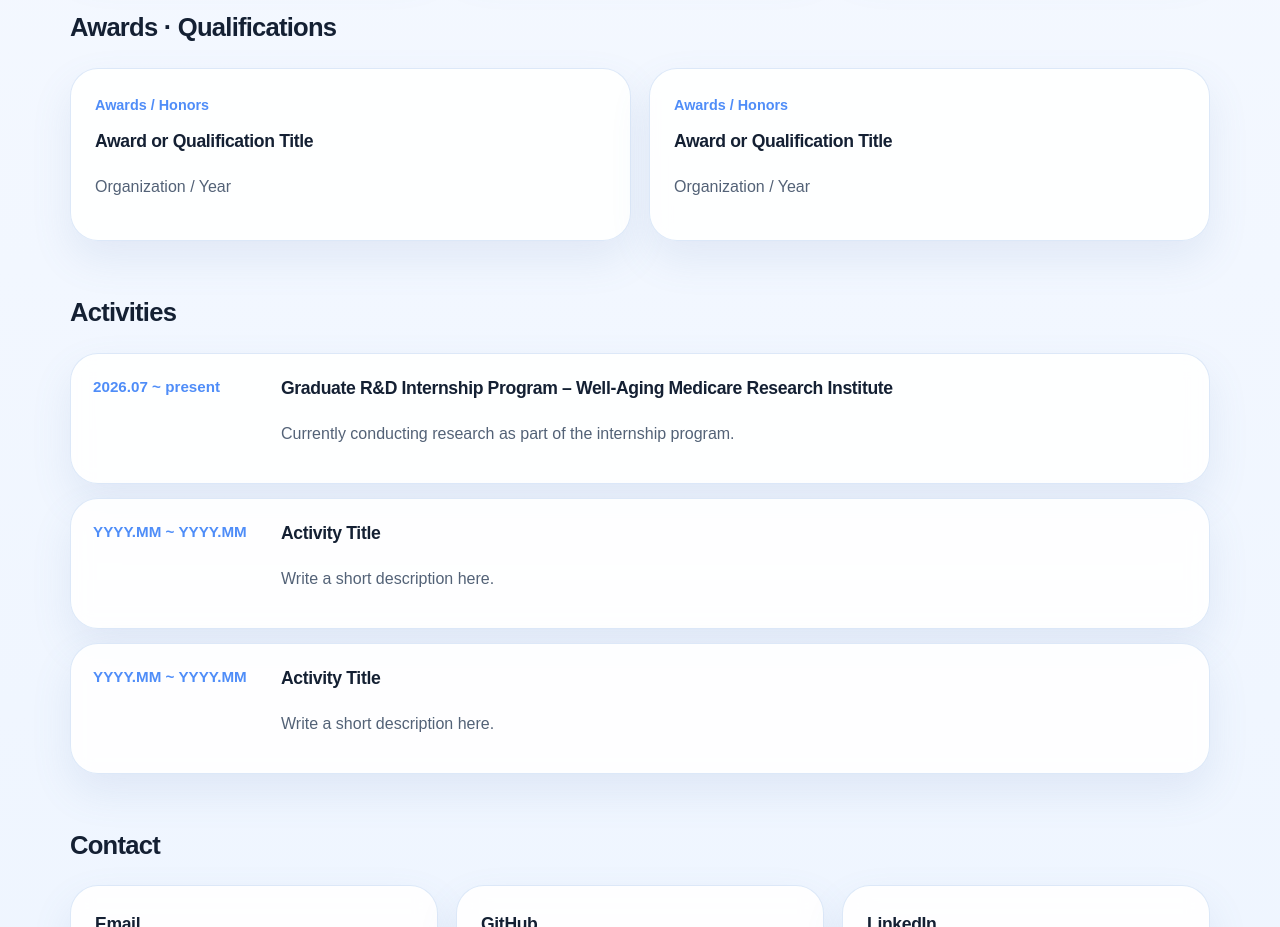
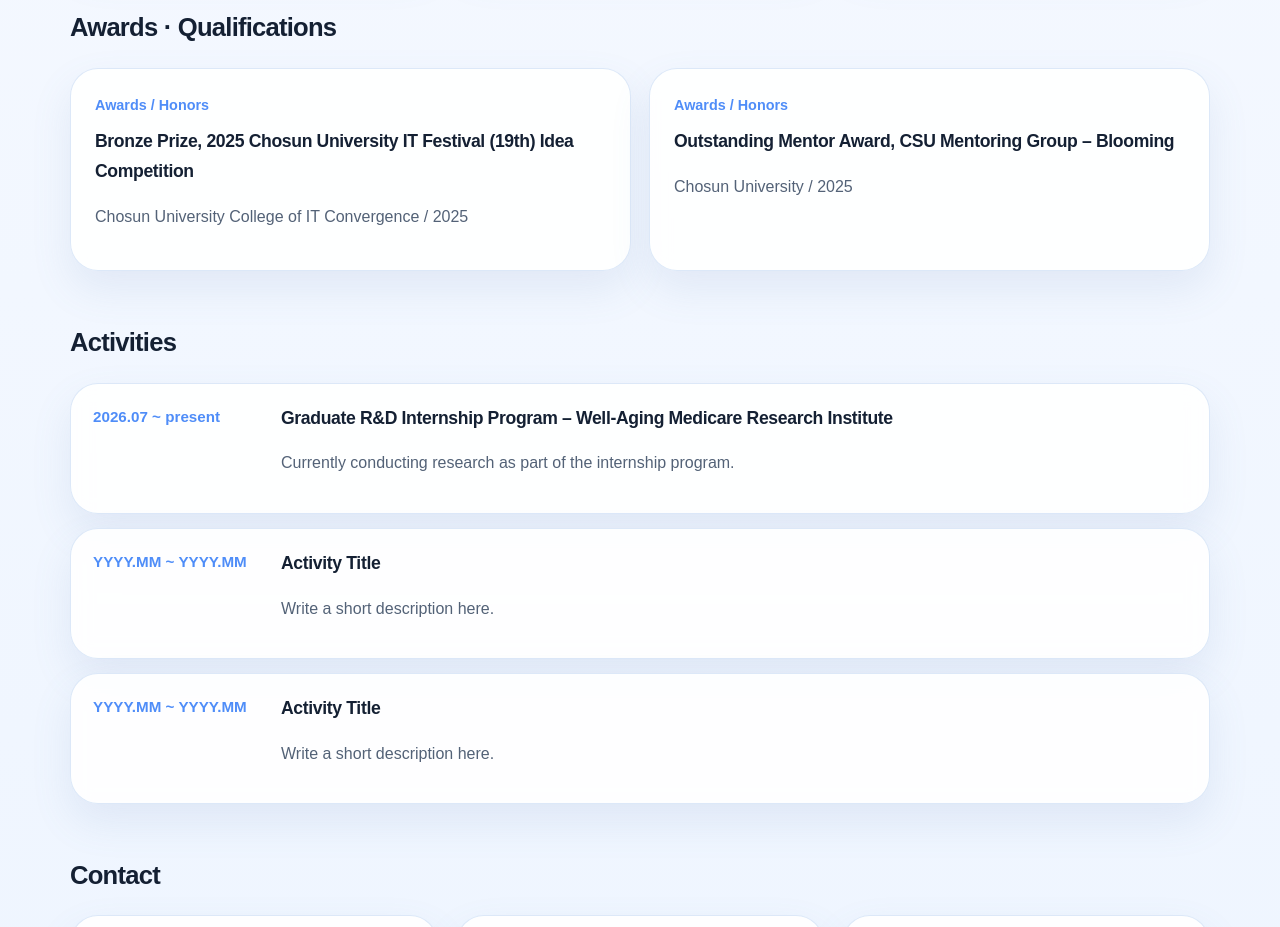
Before and after one commit to t-tanghuru/SeoWon-Lee.github.io, a plain HTML site: page index.html in a window 1280 px wide. Shown: the part 1720-2647 px from the top of the page. Drawn offline with Linux system fonts and the light colour scheme.

Commit message:
Update index.html

```diff
--- a/index.html
+++ b/index.html
@@ -3,7 +3,7 @@
 <head>
   <meta charset="UTF-8" />
   <meta name="viewport" content="width=device-width, initial-scale=1.0" />
-  <title>Seo\-Won-Lee | Portfolio</title>
+  <title>Seo-Won Lee | Portfolio</title>
 
   <style>
     :root {
@@ -677,17 +677,17 @@
         <div class="awards">
           <article class="award-item">
             <div class="meta">Awards / Honors</div>
-            <h3>Award or Qualification Title</h3>
+            <h3>Bronze Prize, 2025 Chosun University IT Festival (19th) Idea Competition</h3>
             <p class="muted">
-              Organization / Year
+              Chosun University College of IT Convergence / 2025
             </p>
           </article>
 
           <article class="award-item">
             <div class="meta">Awards / Honors</div>
-            <h3>Award or Qualification Title</h3>
+            <h3>Outstanding Mentor Award, CSU Mentoring Group – Blooming</h3>
             <p class="muted">
-              Organization / Year
+              Chosun University / 2025
             </p>
           </article>
         </div>
```
